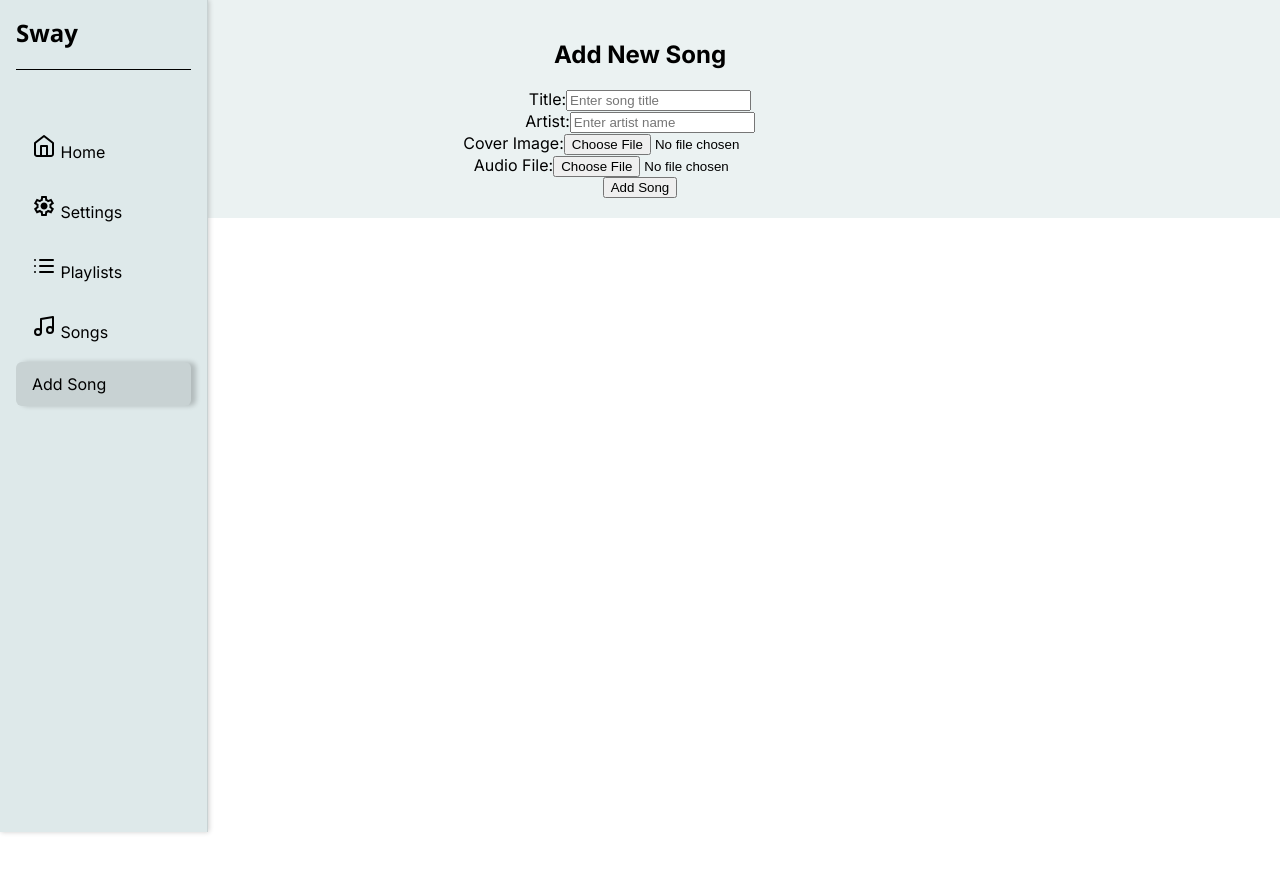
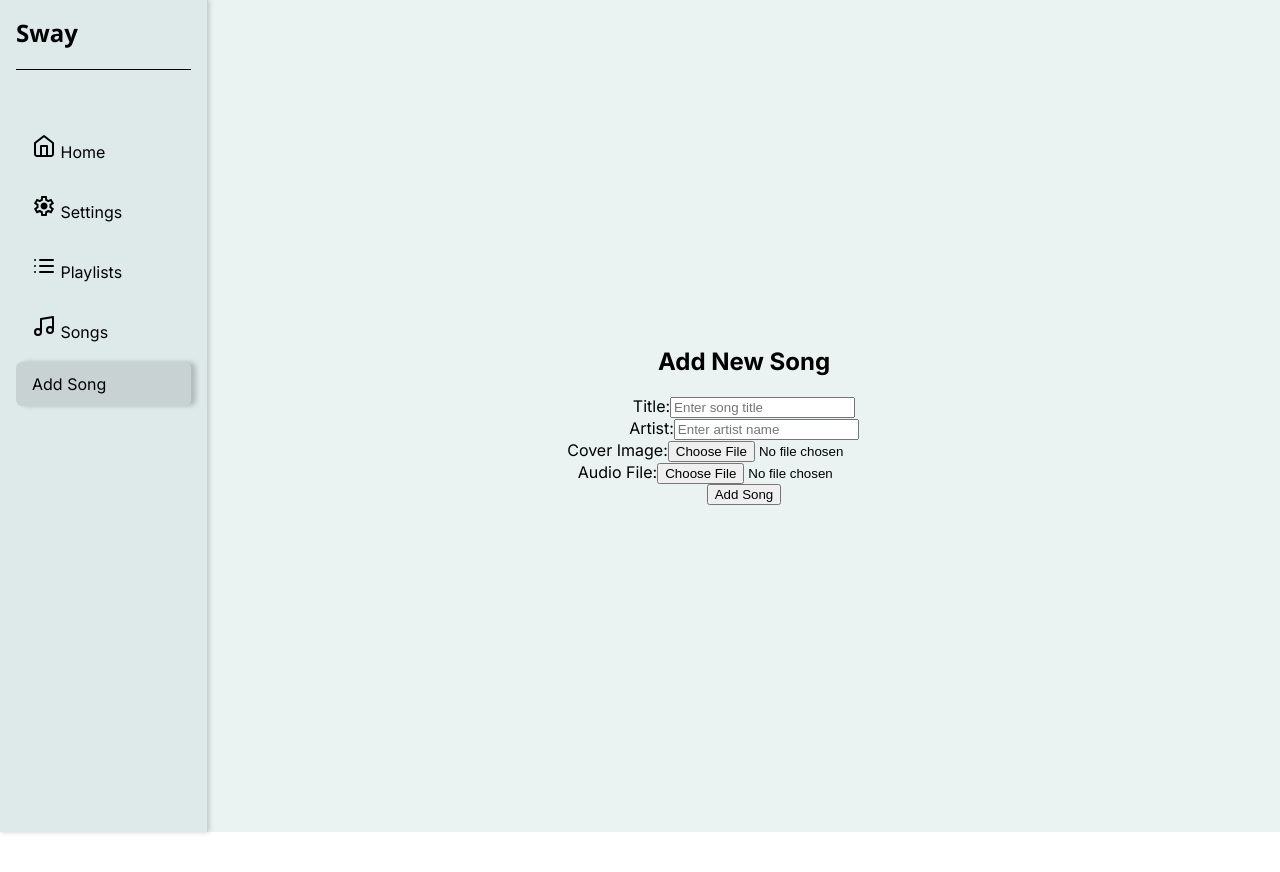
Before and after one commit to Myrox1v57/Sway, a React (Vite) app in the folder Sway/: page /add-song in a window 1280 px wide. Shown: the top 872 px of the page. Before the commit the page ends 800 px from the top, so only its background shows below. Built offline with nearby package versions, Linux system fonts and the light colour scheme; no server answers.

Commit message:
Made little changes with style

```diff
--- a/Sway/src/App.css
+++ b/Sway/src/App.css
@@ -16,7 +16,3 @@ body {
   display: flex;
   background-color: var(--background-color);
 }
-.page {
-    padding-left: 250px;
-    height: 100vh;
-}
--- a/Sway/src/component_styles/mini-player.css
+++ b/Sway/src/component_styles/mini-player.css
@@ -1,9 +1,19 @@
+:root {
+    --sidenav-bg-color: #dee9ea;
+    --sidenav-text-color: #000;
+    --sidenav-hover-bg-color: #8d9495;
+    --sidenav-active-bg-color: #c8d2d3;
+    --font-family: 'Inter', sans-serif;
+    --title-font-family: 'Open Sans', sans-serif;
+    --border-color: #c8d2d3;
+  }
+
 .mini-player {
     position: fixed;
     bottom: 0;
     left: 0;
     right: 0;
-    background: linear-gradient(135deg, #667eea 0%, #764ba2 100%);
+    background-color: var(--border-color);
     padding: 15px 20px;
     display: flex;
     align-items: center;
@@ -32,7 +42,7 @@
 
 .mini-info {
     flex: 1;
-    color: white;
+    color:black;
     min-width: 0;
 }
 
@@ -63,7 +73,7 @@
 .mini-btn {
     background: rgba(255, 255, 255, 0.2);
     border: none;
-    color: white;
+    color: black;
     padding: 10px 15px;
     border-radius: 50%;
     cursor: pointer;
@@ -77,7 +87,7 @@
 }
 
 .mini-btn:hover {
-    background: rgba(255, 255, 255, 0.3);
+    background: rgba(55, 55, 55, 0.3);
     transform: scale(1.1);
 }
 
@@ -93,8 +103,8 @@
 }
 
 .mini-play-pause:hover {
-    background: white;
-    color: #667eea;
+    background: rgba(55, 55, 55, 0.3);
+    color: black;
 }
 
 /* Add padding to body to prevent content from being hidden behind mini player */
--- a/Sway/src/component_styles/sidenav.css
+++ b/Sway/src/component_styles/sidenav.css
@@ -19,7 +19,7 @@
   border-bottom: 1px solid var(--sidenav-text-color);
 }
 .sidenav {
-  position: fixed;
+ min-width: var(--sidenav-width);
   width: var(--sidenav-width);
   height: 100vh;
   background-color: var(--sidenav-bg-color);
--- a/Sway/src/component_styles/song-list.css
+++ b/Sway/src/component_styles/song-list.css
@@ -20,11 +20,10 @@ ul {
     list-style-type: none;
     padding: 0;
     margin: 0;
-    display: flex;
     gap: 15px;
+    width: 100vh;
     li {
-        margin-bottom: 15px;
-        width: 350px;
+       width: 100%;
     }
 }
 
@@ -74,7 +73,7 @@ ul {
 }
 
 .play-button {
-  background: #667eea;
+  background: #000000;
   border: none;
   color: white;
   padding: 10px 15px;
```
